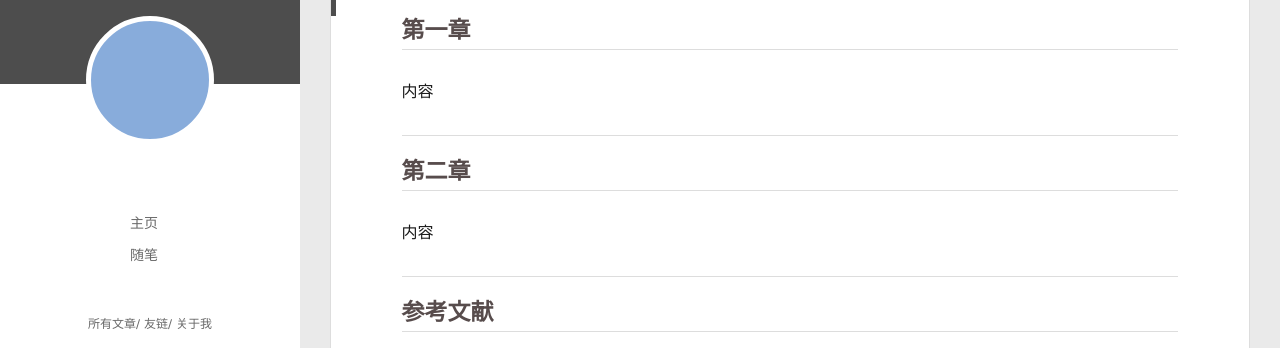
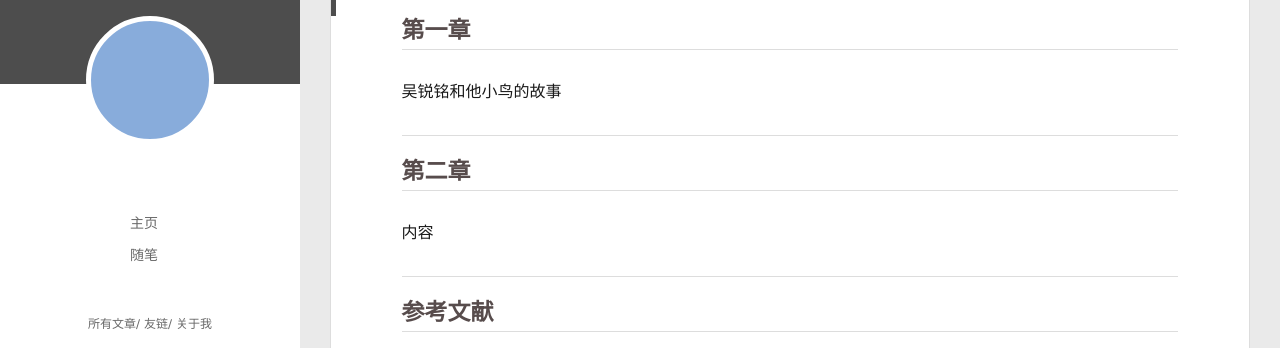
Before and after one commit to WuGH-tech/WuGH-tech.github.io, a plain HTML site: page index.html in a window 1280 px wide. Shown: the part 96-444 px from the top of the page. Drawn offline with Linux system fonts and the light colour scheme; no server answers.

Commit message:
Site updated: 2020-12-16 10:49:06

```diff
--- a/index.html
+++ b/index.html
@@ -172,7 +172,7 @@
 
     <div class="article-entry" itemprop="articleBody">
 
-        <h2 id="第一章"><a href="#第一章" class="headerlink" title="第一章"></a>第一章</h2><p>内容</p>
+        <h2 id="第一章"><a href="#第一章" class="headerlink" title="第一章"></a>第一章</h2><p>吴锐铭和他小鸟的故事</p>
 <hr>
 <h2 id="第二章"><a href="#第二章" class="headerlink" title="第二章"></a>第二章</h2><p>内容</p>
 <hr>
```
Also changed, not shown: 2020/12/16/我的第一篇博客文章/index.html (+4 -4 lines).
